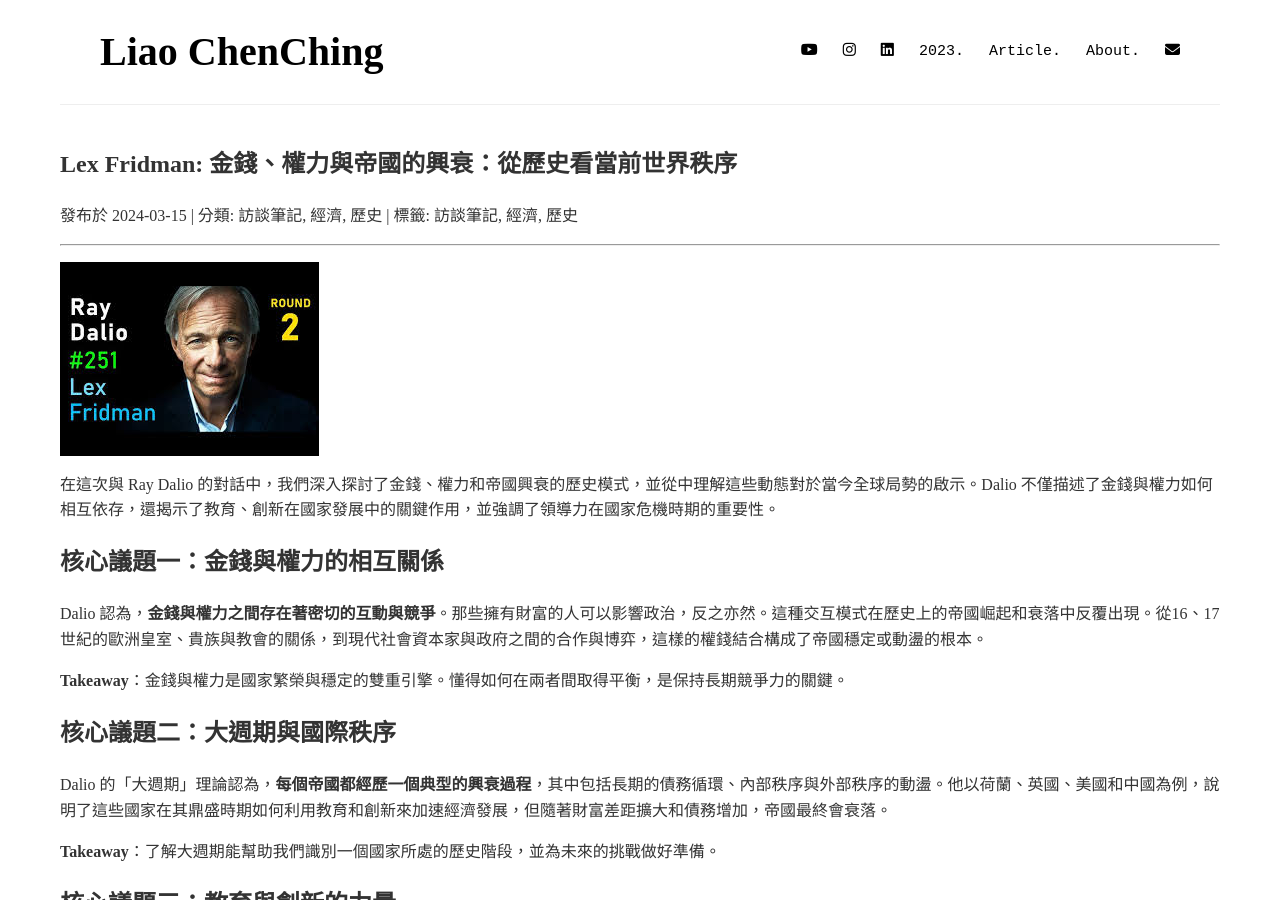
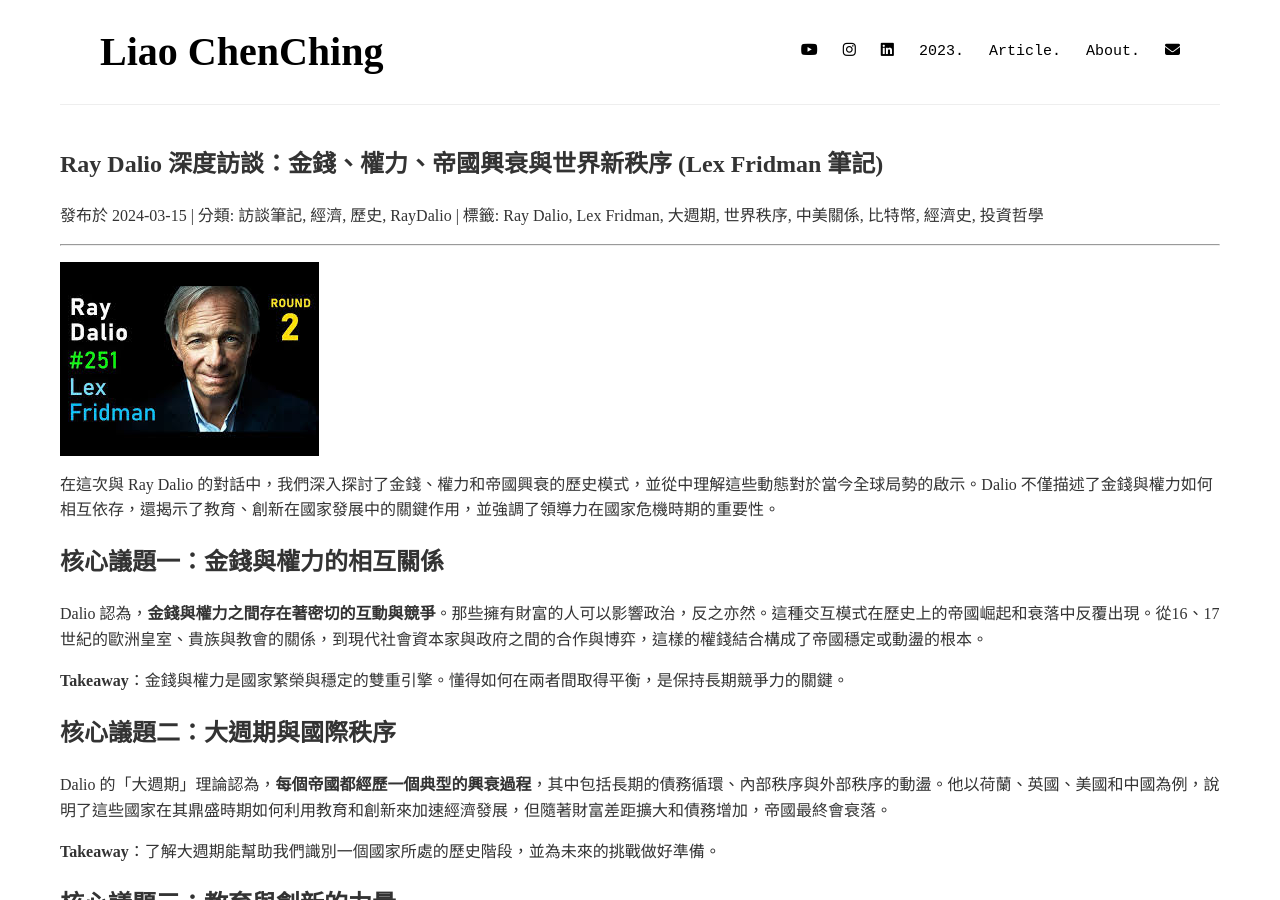
Before and after one commit to polarskr/Liao_chen_ching_Photography, a Jekyll site: the page built from _posts/2024-03-15-LexFridman.md, in a window 1280 px wide and 900 px high. Built offline with Jekyll 4.4.1, drawn with Linux system fonts in a browser that asks for light colours; some web fonts are replaced; a style sheet for code colours, icons or effects is not loaded.

Commit message:
新增 Google Search Console 驗證檔案，更新 Lex Fridman 訪談文章標題及描述，調整分類與標籤，並修正 RSS feed 更新時間。

```diff
--- /dev/null
+++ b/Google Search Console.html
@@ -0,0 +1 @@
+google-site-verification: google68f514b6352c964e.html
--- a/_posts/2024-03-15-LexFridman.md
+++ b/_posts/2024-03-15-LexFridman.md
@@ -1,10 +1,11 @@
 ---
 layout: post
-title: "Lex Fridman: 金錢、權力與帝國的興衰：從歷史看當前世界秩序"
+title: "Ray Dalio 深度訪談：金錢、權力、帝國興衰與世界新秩序 (Lex Fridman 筆記)"
+description: "深入解析 Ray Dalio 在 Lex Fridman 訪談中關於大週期、中美競爭、比特幣與歷史模式的洞見。理解金錢與權力的交互作用，以及它們如何塑造當前世界秩序。" # 新增的描述
 date: 2024-03-15 10:00:00 +0800
-categories: [訪談筆記, 經濟, 歷史]
-tags: [訪談筆記, 經濟, 歷史]
-image: /assets/images/blog1 img/gradient5.png
+categories: [訪談筆記, 經濟, 歷史, RayDalio] # 考慮加入更具體的分類
+tags: [Ray Dalio, Lex Fridman, 大週期, 世界秩序, 中美關係, 比特幣, 經濟史, 投資哲學] # 使用更具體、搜尋量可能更高的標籤
+image: /assets/images/blog 5 img/RayDalio_lexfridman.png
 ---
 
 ![Ray Dalio 與 Lex Fridman](/assets/images/blog 5 img/RayDalio_lexfridman.png)
```
Also changed, not shown: 1 other file.
